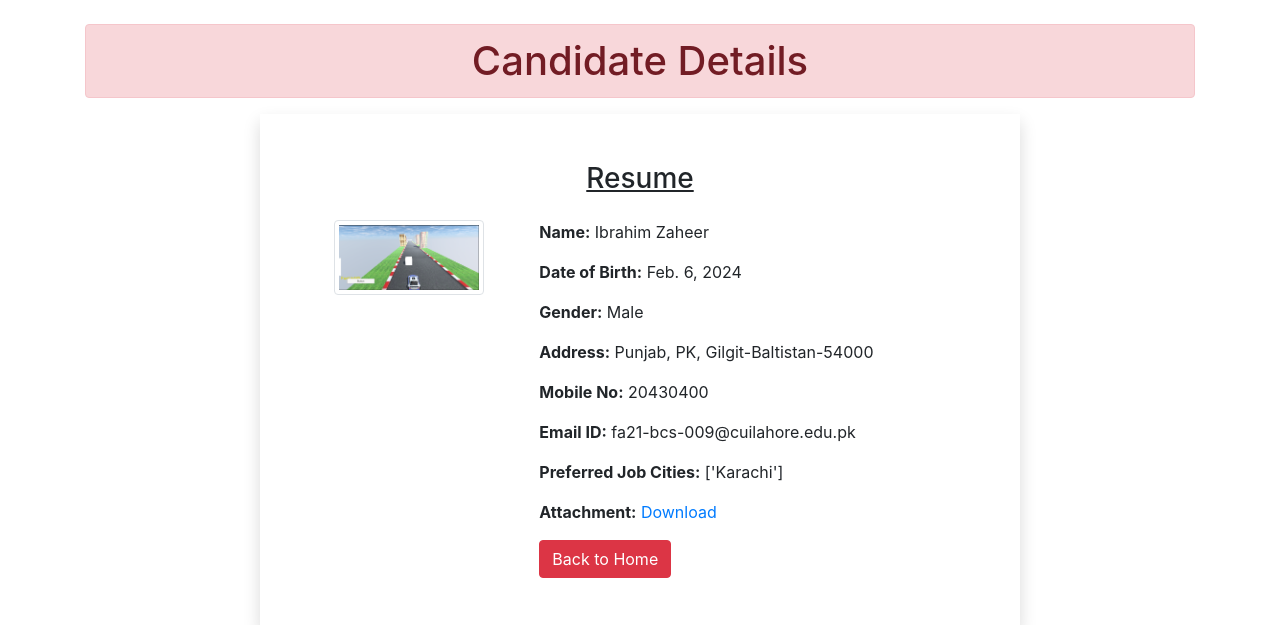
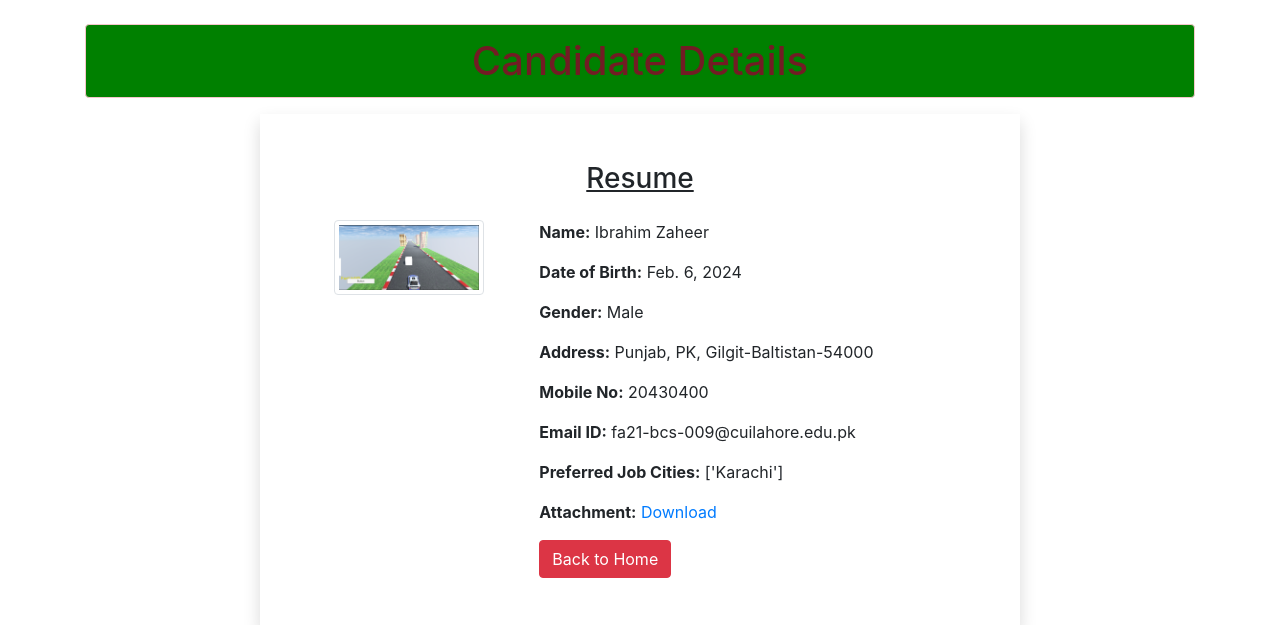
Before and after one commit to ibrahim-zaheer/djangoResumeUploader, a Django app: page /1 in a window 1280 px wide. Shown: the top 625 px of the page. Run offline with Django 5.2, Linux system fonts and the light colour scheme; data comes from the database, SQL or seed files in the repository; both versions use the stored data as it was after the commit; some libraries are stand-ins or nearby versions.

Commit message:
changes are done

```diff
--- a/resumeapp/templates/candidate.html
+++ b/resumeapp/templates/candidate.html
@@ -13,7 +13,7 @@
 
 <body>
 	<div class="container">
-		<h1 class="alert alert-danger text-center mt-4">Candidate Details</h1>
+		<h1 class="alert alert-danger text-center mt-4" style="background-color: green;">Candidate Details</h1>
 		<div class="row">
 			<div class="col-sm-8 offset-sm-2 shadow p-5">
 				<h3 class="text-center mb-4"><u>Resume</u></h3>
```
Also changed, not shown: db.sqlite3, media/profileimg/PANAMA_THE_Bridge_of_Success.png (added), media/profileimg/apple-dino.png (added), media/profileimg/apple-dino_poE2kyc.png (added), 3 other files.
